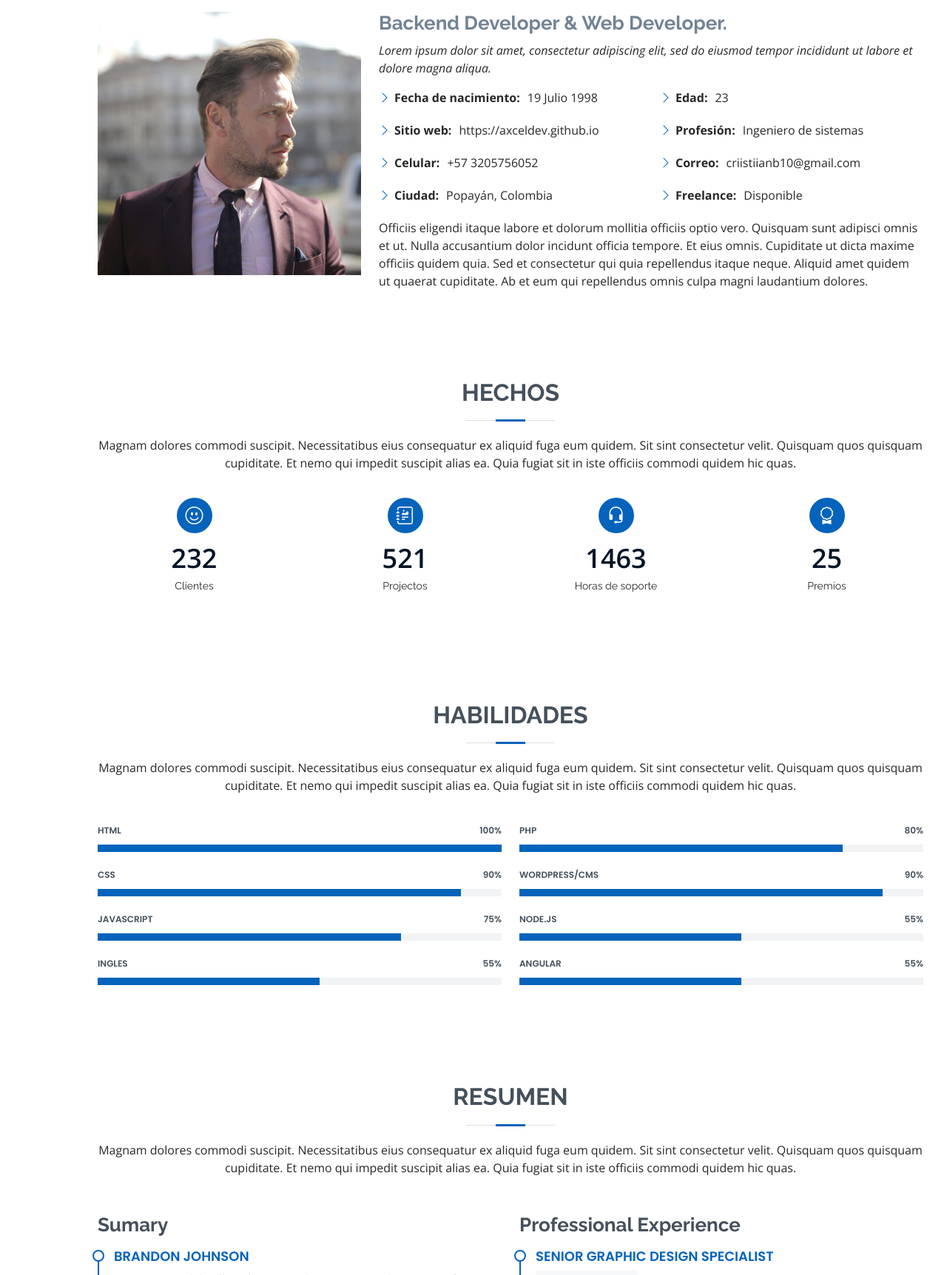
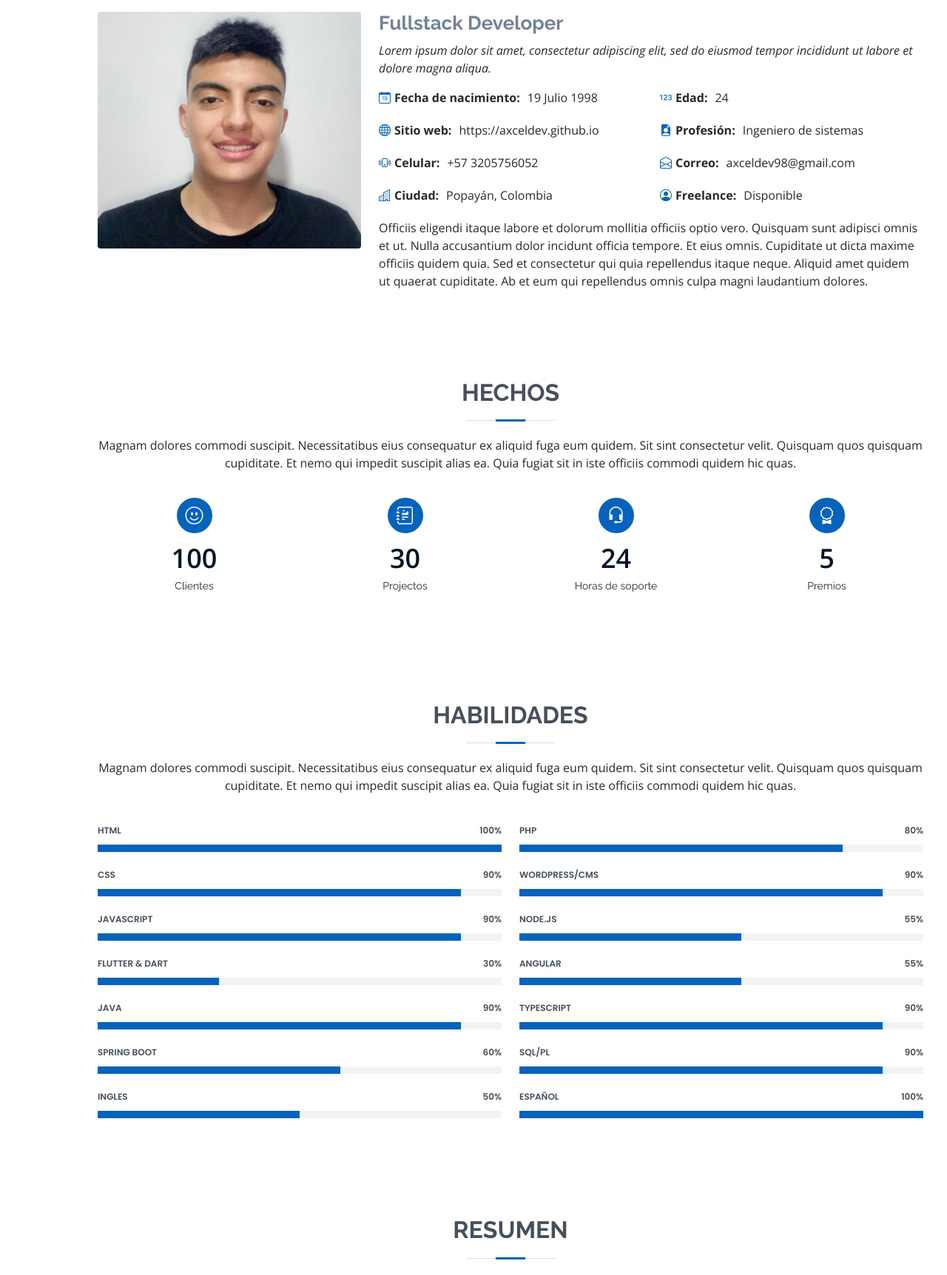
Before and after one commit to axceldev/axceldev.github.io, a plain HTML site: page index.html in a window 1280 px wide. Shown: the part 1000-2724 px from the top of the page at 74% size. Drawn offline with nearby package versions, Linux system fonts and the light colour scheme.

Commit message:
update phases cv

```diff
--- a/index.html
+++ b/index.html
@@ -60,13 +60,12 @@
   <section id="hero" class="d-flex flex-column justify-content-center">
     <div class="container" data-aos="zoom-in" data-aos-delay="100">
       <h1>Cristian Bambague</h1>
-      <p>I'm <span class="typed" data-typed-items="Designer, Backend Developer, Freelancer"></span></p>
+      <p>Soy, <span class="typed" data-typed-items="Ingeniero De Sistemas, Backend Developer, Frotend Developer, Freelancer"></span></p>
       <div class="social-links">
-        <a href="#" class="twitter"><i class="bx bxl-twitter"></i></a>
-        <a href="#" class="facebook"><i class="bx bxl-facebook"></i></a>
-        <a href="#" class="instagram"><i class="bx bxl-instagram"></i></a>
-        <a href="#" class="github"><i class="bx bxl-github"></i></a>
-        <a href="#" class="linkedin"><i class="bx bxl-linkedin"></i></a>
+        <a href="https://wa.me/+573205756052" target="_blank" class="whatsapp"><i class="bx bxl-whatsapp"></i></a>
+        <a href="https://www.instagram.com/axceldev" target="_blank" class="instagram"><i class="bx bxl-instagram"></i></a>
+        <a href="https://github.com/axceldev" target="_blank" class="github"><i class="bx bxl-github"></i></a>
+        <a href="https://www.linkedin.com/in/axceldev" target="_blank" class="linkedin"><i class="bx bxl-linkedin"></i></a>
       </div>
     </div>
   </section><!-- End Hero -->
@@ -84,10 +83,10 @@
 
         <div class="row">
           <div class="col-lg-4">
-            <img src="assets/img/profile-img.jpg" class="img-fluid" alt="">
+            <img src="assets/img/profile_img.png" class="img-fluid rounded mx-auto d-block" alt="">
           </div>
           <div class="col-lg-8 pt-4 pt-lg-0 content">
-            <h3>Backend Developer &amp; Web Developer.</h3>
+            <h3>Fullstack Developer</h3>
             <p class="fst-italic">
               Lorem ipsum dolor sit amet, consectetur adipiscing elit, sed do eiusmod tempor incididunt ut labore et dolore
               magna aliqua.
@@ -95,18 +94,18 @@
             <div class="row">
               <div class="col-lg-6">
                 <ul>
-                  <li><i class="bi bi-chevron-right"></i> <strong>Fecha de nacimiento:</strong> <span>19 Julio 1998</span></li>
-                  <li><i class="bi bi-chevron-right"></i> <strong>Sitio web:</strong> <span>https://axceldev.github.io</span></li>
-                  <li><i class="bi bi-chevron-right"></i> <strong>Celular:</strong> <span>+57 3205756052</span></li>
-                  <li><i class="bi bi-chevron-right"></i> <strong>Ciudad:</strong> <span>Popayán, Colombia</span></li>
+                  <li><i class="bi bi-calendar-date"></i> <strong>Fecha de nacimiento:</strong> <span>19 Julio 1998</span></li>
+                  <li><i class="bi bi-globe"></i> <strong>Sitio web:</strong> <span>https://axceldev.github.io</span></li>
+                  <li><i class="bi bi-phone-vibrate"></i> <strong>Celular:</strong> <span>+57 3205756052</span></li>
+                  <li><i class="bi bi-building"></i> <strong>Ciudad:</strong> <span>Popayán, Colombia</span></li>
                 </ul>
               </div>
               <div class="col-lg-6">
                 <ul>
-                  <li><i class="bi bi-chevron-right"></i> <strong>Edad:</strong> <span>23</span></li>
-                  <li><i class="bi bi-chevron-right"></i> <strong>Profesión:</strong> <span>Ingeniero de sistemas</span></li>
-                  <li><i class="bi bi-chevron-right"></i> <strong>Correo:</strong> <span>criistiianb10@gmail.com</span></li>
-                  <li><i class="bi bi-chevron-right"></i> <strong>Freelance:</strong> <span>Disponible</span></li>
+                  <li><i class="bi bi-123"></i> <strong>Edad:</strong> <span>24</span></li>
+                  <li><i class="bi bi-file-earmark-person-fill"></i> <strong>Profesión:</strong> <span>Ingeniero de sistemas</span></li>
+                  <li><i class="bi bi-envelope-open"></i> <strong>Correo:</strong> <span>axceldev98@gmail.com</span></li>
+                  <li><i class="bi bi-person-circle"></i> <strong>Freelance:</strong> <span>Disponible</span></li>
                 </ul>
               </div>
             </div>
@@ -134,7 +133,7 @@
           <div class="col-lg-3 col-md-6">
             <div class="count-box">
               <i class="bi bi-emoji-smile"></i>
-              <span data-purecounter-start="0" data-purecounter-end="232" data-purecounter-duration="1" class="purecounter"></span>
+              <span data-purecounter-start="0" data-purecounter-end="100" data-purecounter-duration="1" class="purecounter"></span>
               <p>Clientes</p>
             </div>
           </div>
@@ -142,7 +141,7 @@
           <div class="col-lg-3 col-md-6 mt-5 mt-md-0">
             <div class="count-box">
               <i class="bi bi-journal-richtext"></i>
-              <span data-purecounter-start="0" data-purecounter-end="521" data-purecounter-duration="1" class="purecounter"></span>
+              <span data-purecounter-start="0" data-purecounter-end="30" data-purecounter-duration="1" class="purecounter"></span>
               <p>Projectos</p>
             </div>
           </div>
@@ -150,7 +149,7 @@
           <div class="col-lg-3 col-md-6 mt-5 mt-lg-0">
             <div class="count-box">
               <i class="bi bi-headset"></i>
-              <span data-purecounter-start="0" data-purecounter-end="1463" data-purecounter-duration="1" class="purecounter"></span>
+              <span data-purecounter-start="0" data-purecounter-end="24" data-purecounter-duration="1" class="purecounter"></span>
               <p>Horas de soporte</p>
             </div>
           </div>
@@ -158,7 +157,7 @@
           <div class="col-lg-3 col-md-6 mt-5 mt-lg-0">
             <div class="count-box">
               <i class="bi bi-award"></i>
-              <span data-purecounter-start="0" data-purecounter-end="25" data-purecounter-duration="1" class="purecounter"></span>
+              <span data-purecounter-start="0" data-purecounter-end="5" data-purecounter-duration="1" class="purecounter"></span>
               <p>Premios</p>
             </div>
           </div>
@@ -196,16 +195,37 @@
             </div>
 
             <div class="progress">
-              <span class="skill">JavaScript <i class="val">75%</i></span>
+              <span class="skill">JavaScript <i class="val">90%</i></span>
               <div class="progress-bar-wrap">
-                <div class="progress-bar" role="progressbar" aria-valuenow="75" aria-valuemin="0" aria-valuemax="100"></div>
+                <div class="progress-bar" role="progressbar" aria-valuenow="90" aria-valuemin="0" aria-valuemax="100"></div>
               </div>
             </div>
 
             <div class="progress">
-              <span class="skill">Ingles <i class="val">55%</i></span>
+              <span class="skill">Flutter & Dart <i class="val">30%</i></span>
               <div class="progress-bar-wrap">
-                <div class="progress-bar" role="progressbar" aria-valuenow="55" aria-valuemin="0" aria-valuemax="100"></div>
+                <div class="progress-bar" role="progressbar" aria-valuenow="30" aria-valuemin="0" aria-valuemax="100"></div>
+              </div>
+            </div>
+
+            <div class="progress">
+              <span class="skill">Java <i class="val">90%</i></span>
+              <div class="progress-bar-wrap">
+                <div class="progress-bar" role="progressbar" aria-valuenow="90" aria-valuemin="0" aria-valuemax="100"></div>
+              </div>
+            </div>
+
+            <div class="progress">
+              <span class="skill">Spring Boot <i class="val">60%</i></span>
+              <div class="progress-bar-wrap">
+                <div class="progress-bar" role="progressbar" aria-valuenow="60" aria-valuemin="0" aria-valuemax="100"></div>
+              </div>
+            </div>
+
+            <div class="progress">
+              <span class="skill">Ingles <i class="val">50%</i></span>
+              <div class="progress-bar-wrap">
+                <div class="progress-bar" role="progressbar" aria-valuenow="50" aria-valuemin="0" aria-valuemax="100"></div>
               </div>
             </div>
 
@@ -238,6 +258,27 @@
               <span class="skill">Angular <i class="val">55%</i></span>
               <div class="progress-bar-wrap">
                 <div class="progress-bar" role="progressbar" aria-valuenow="55" aria-valuemin="0" aria-valuemax="100"></div>
+              </div>
+            </div>
+
+            <div class="progress">
+              <span class="skill">TypeScript <i class="val">90%</i></span>
+              <div class="progress-bar-wrap">
+                <div class="progress-bar" role="progressbar" aria-valuenow="90" aria-valuemin="0" aria-valuemax="100"></div>
+              </div>
+            </div>
+
+            <div class="progress">
+              <span class="skill">Sql/Pl <i class="val">90%</i></span>
+              <div class="progress-bar-wrap">
+                <div class="progress-bar" role="progressbar" aria-valuenow="90" aria-valuemin="0" aria-valuemax="100"></div>
+              </div>
+            </div>
+
+            <div class="progress">
+              <span class="skill">Español <i class="val">100%</i></span>
+              <div class="progress-bar-wrap">
+                <div class="progress-bar" role="progressbar" aria-valuenow="100" aria-valuemin="0" aria-valuemax="100"></div>
               </div>
             </div>
 
```
Also changed, not shown: assets/img/img-initial.jpg (added), assets/img/profile_img.png (added).
